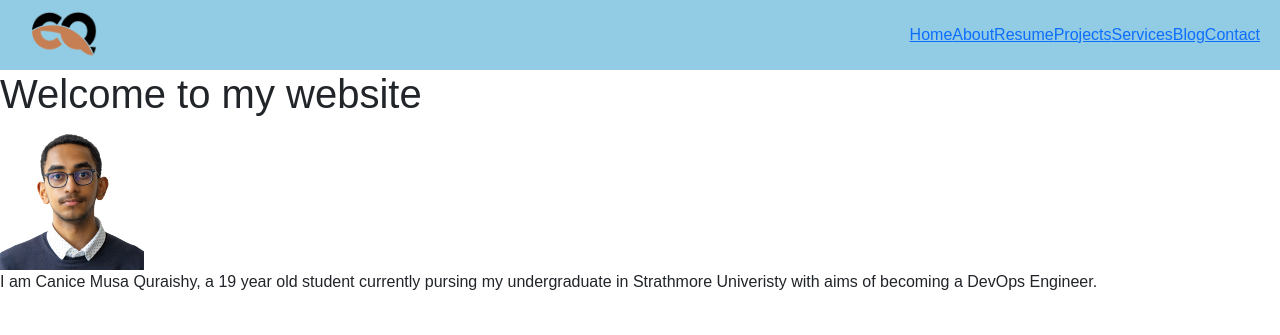
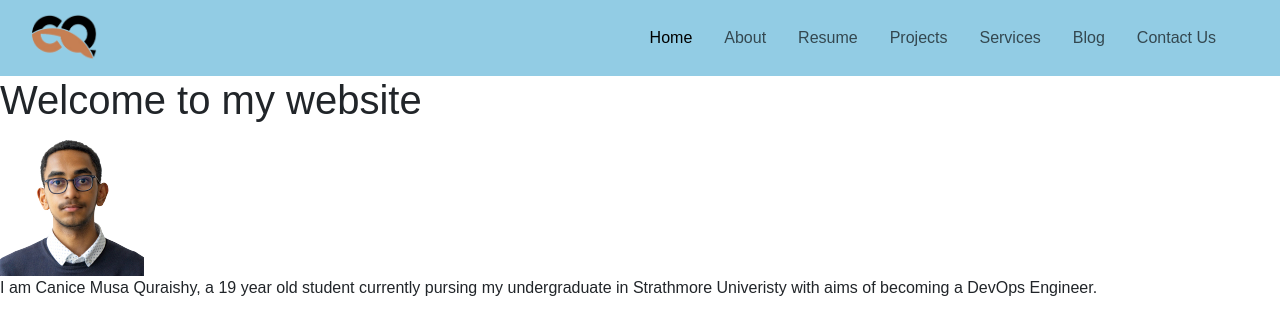
Before and after one commit to CaniceQuraishy/webapp2, a PHP site: page / in a window 1280 px wide. Shown: the top 335 px of the page. Run offline with PHP 8.4, Linux system fonts and the light colour scheme.

Commit message:
Added New NavBar

```diff
--- a/index.php
+++ b/index.php
@@ -7,35 +7,97 @@
     <meta http-equiv="X-UA-Compatible" content="IE=edge">
     <meta name="viewport" content="width=device-width, initial-scale=1.0">
     <title> Canice Musa Quraishy</title>
-    <!--Nav-->
+    <!-- New Nav Start-->
     <link href="https://cdn.jsdelivr.net/npm/bootstrap@5.3.3/dist/css/bootstrap.min.css" rel="stylesheet" integrity="sha384-QWTKZyjpPEjISv5WaRU9OFeRpok6YctnYmDr5pNlyT2bRjXh0JMhjY6hW+ALEwIH" crossorigin="anonymous">
     <script src="https://cdn.jsdelivr.net/npm/bootstrap@5.3.3/dist/js/bootstrap.bundle.min.js" integrity="sha384-YvpcrYf0tY3lHB60NNkmXc5s9fDVZLESaAA55NDzOxhy9GkcIdslK1eN7N6jIeHz" crossorigin="anonymous"></script>
     <link rel="stylesheet" href="style.css">
+    <!--New Nav End-->
     <link rel="icon" href="Resources/Icon.ico" type="image/x-icon">
 
 </head>
 
 <!--Body Section-->
 <body>
-<header class="header">
+    <!--Navbar-->
+    <!--Logo-->
+    <header class="header">
         <a href="index.php"> <img src="Resources/WebsiteLogo.png" alt="logo" width="90" height="50"> </a>
+        <nav class="navbar navbar-expand-lg navbar-dark-bg-transparent">
+    <div class="container-fluid">
+    <!--<a class="navbar-brand" href="#">Offcanvas navbar</a>-->
 
-    <nav class ="navbar">
-        <a href="index.php">Home</a>
-        <a href="about.php">About</a>
-        <a href="resume.php">Resume</a>
-        <a href="projects.php">Projects</a>
-        <a href="services.php">Services</a>
-        <a href="blog.php">Blog</a>
-        <a href="contact.php">Contact</a>
-    </nav>
+    <!--Toggle Button-->
+    <button
+        class="navbar-toggler shdow-none border-0"
+        type="button"
+        data-bs-toggle="offcanvas"
+        data-bs-target="#offcanvasNavbar"
+        aria-controls="offcanvasNavbar"
+        aria-label="Toggle navigation"
+    >
+      <span class="navbar-toggler-icon"></span>
+    </button>
 
-    </header>
+    <!--SideBar-->
+    <div
+        class="offcanvas offcanvas-start"
+        tabindex="-1"
+        id="offcanvasNavbar"
+        aria-labelledby="offcanvasNavbarLabel"
+    >
 
+    <!-- Sider Header-->
+      <div class="offcanvas-header border-bottom">
+        <h5 class="offcanvas-title"
+        id="offcanvasNavbarLabel">Canice Quraishy</h5>
+        <button
+        type="button"
+        class="btn-close"
+        data-bs-dismiss="offcanvas"
+        aria-label="Close"
+    >
+    </button>
+      </div>
 
+      <!--Sidebar Body-->
+      <div class="offcanvas-body">
+        <ul class="navbar-nav justify-content-end flex-grow-1 pe-3">
 
+          <li class="nav-item mx-2">
+            <a class="nav-link active" aria-current="page" href="#">Home</a>
+          </li>
+          <li class="nav-item mx-2">
+            <a class="nav-link" href="about.php">About</a>
+          </li>
+          <li class="nav-item mx-2">
+            <a class="nav-link" href="resume.php">Resume</a>
+          </li>
+          <li class="nav-item mx-2">
+            <a class="nav-link" href="projects.php">Projects</a>
+          </li>
+          <li class="nav-item mx-2">
+            <a class="nav-link" href="services.php">Services</a>
+          </li>
+          <li class="nav-item mx-2">
+            <a class="nav-link" href="blog.php">Blog</a>
+          </li>
+          <li class="nav-item mx-2">
+            <a class="nav-link" href="contact.php">Contact Us</a>
+          </li>
+        </ul>
+
+        <!--Login/Sign Up-->
+
+      </div>
+    </div>
+  </div>
+</nav>
+</header>
+
+<!--Content-->
 <h1>Welcome to my website </h1>
 <img src="Resources/facecard.png" alt="image">
+
 <p>I am Canice Musa Quraishy, a 19 year old student currently pursing my undergraduate in Strathmore Univeristy with aims of becoming a DevOps Engineer.</p>
 
 </body>
```
